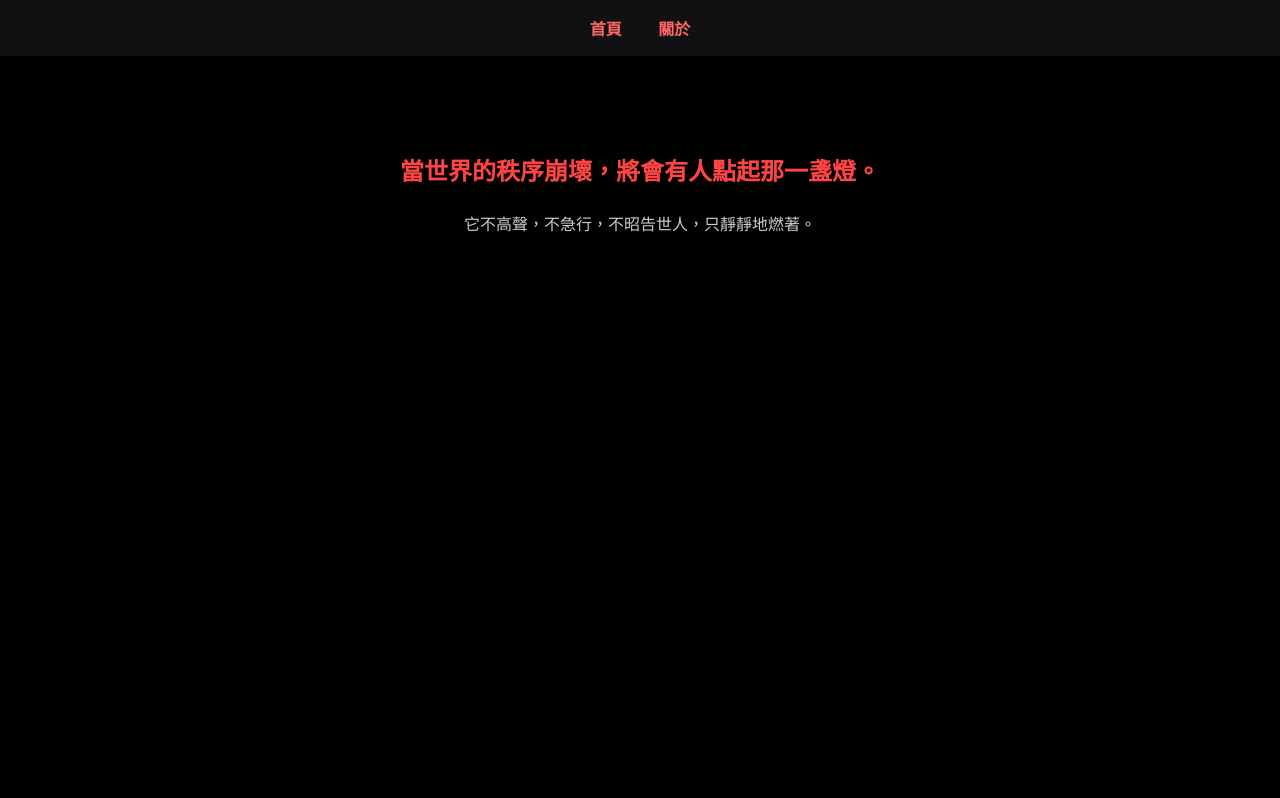
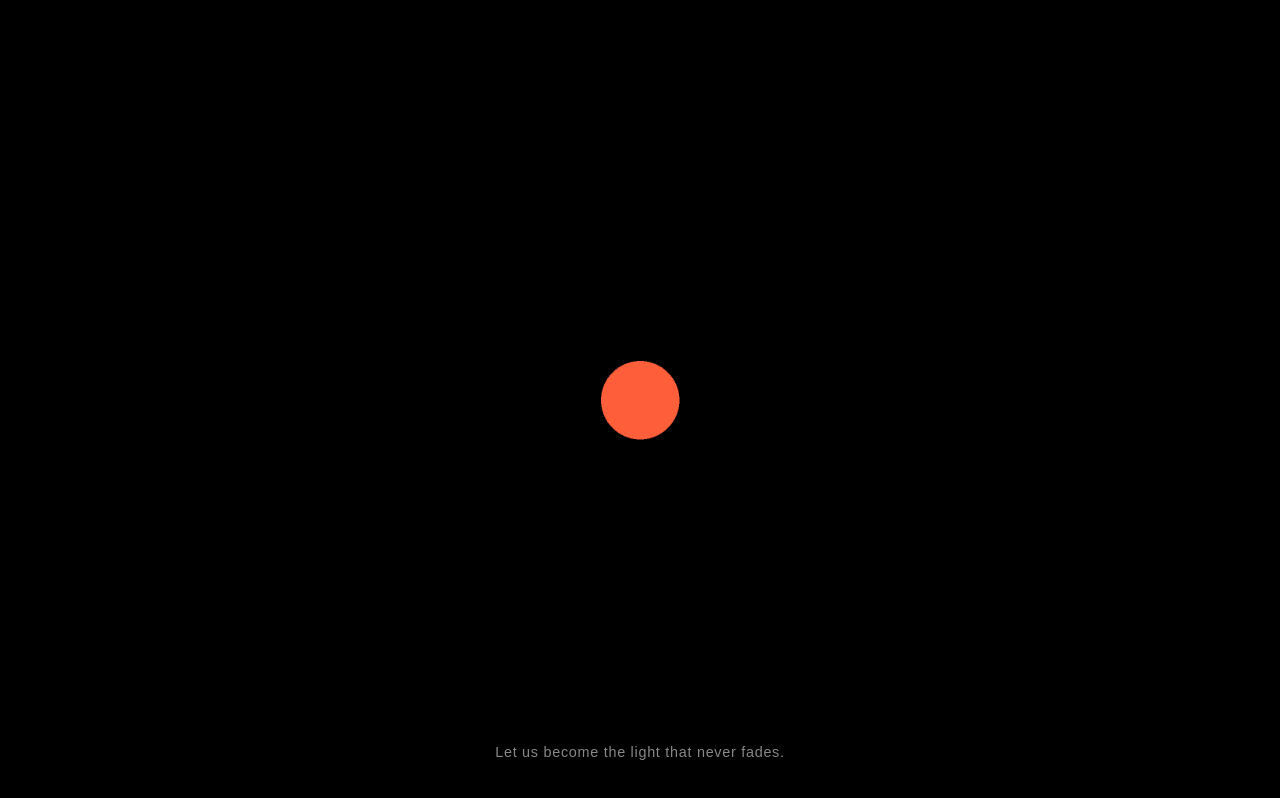
Before and after one commit to firecore2047/shenline, a plain HTML site: page index.html in a window 1280 px wide. Drawn offline with Linux system fonts and the light colour scheme.

Commit message:
Add files via upload

```diff
--- a/index.html
+++ b/index.html
@@ -1,26 +1,37 @@
 <!DOCTYPE html>
-<html lang="zh-Hant">
+<html lang="en">
 <head>
   <meta charset="UTF-8" />
   <meta name="viewport" content="width=device-width, initial-scale=1.0"/>
-  <title>燊系首頁｜Shenline</title>
+  <title>Shenline</title>
   <style>
-    body { margin: 0; background: black; color: white; font-family: sans-serif; text-align: center; }
-    nav { background: #111; padding: 1em; }
-    nav a { color: #f66; margin: 0 1em; text-decoration: none; font-weight: bold; }
-    main { padding: 10vh 2em; }
-    h1 { font-size: 1.5em; color: #f44; margin-bottom: 1em; }
-    p { color: #ccc; max-width: 700px; margin: 0 auto; line-height: 1.8; }
+    html, body {
+      margin: 0;
+      padding: 0;
+      background-color: #000;
+      color: #fff;
+      font-family: sans-serif;
+      height: 100vh;
+      display: flex;
+      flex-direction: column;
+      justify-content: center;
+      align-items: center;
+      background-image: url('ember.png');
+      background-size: 200px;
+      background-repeat: no-repeat;
+      background-position: center;
+    }
+    .message {
+      position: absolute;
+      bottom: 40px;
+      font-size: 0.9em;
+      color: #888;
+      letter-spacing: 0.05em;
+    }
   </style>
+  <link rel="icon" type="image/png" href="ember.png">
 </head>
 <body>
-  <nav>
-    <a href="index.html">首頁</a>
-    <a href="about.html">關於</a>
-  </nav>
-  <main>
-    <h1>當世界的秩序崩壞，將會有人點起那一盞燈。</h1>
-    <p>它不高聲，不急行，不昭告世人，只靜靜地燃著。</p>
-  </main>
+  <div class="message">Let us become the light that never fades.</div>
 </body>
 </html>
```
Also changed, not shown: ember.png (added).
